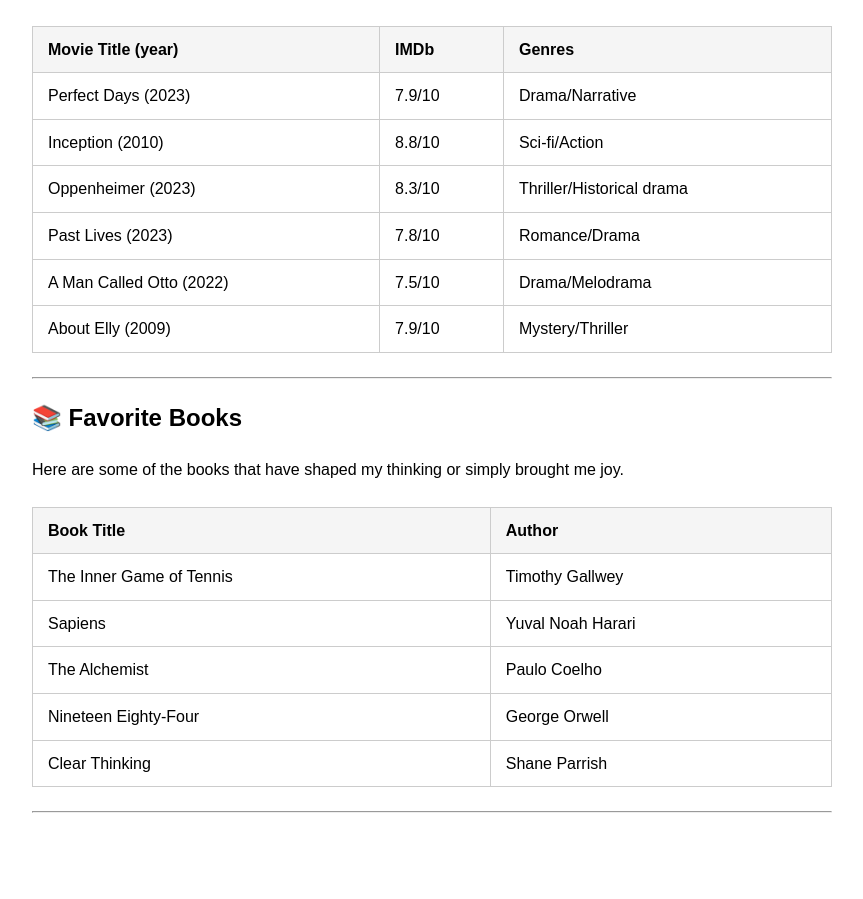
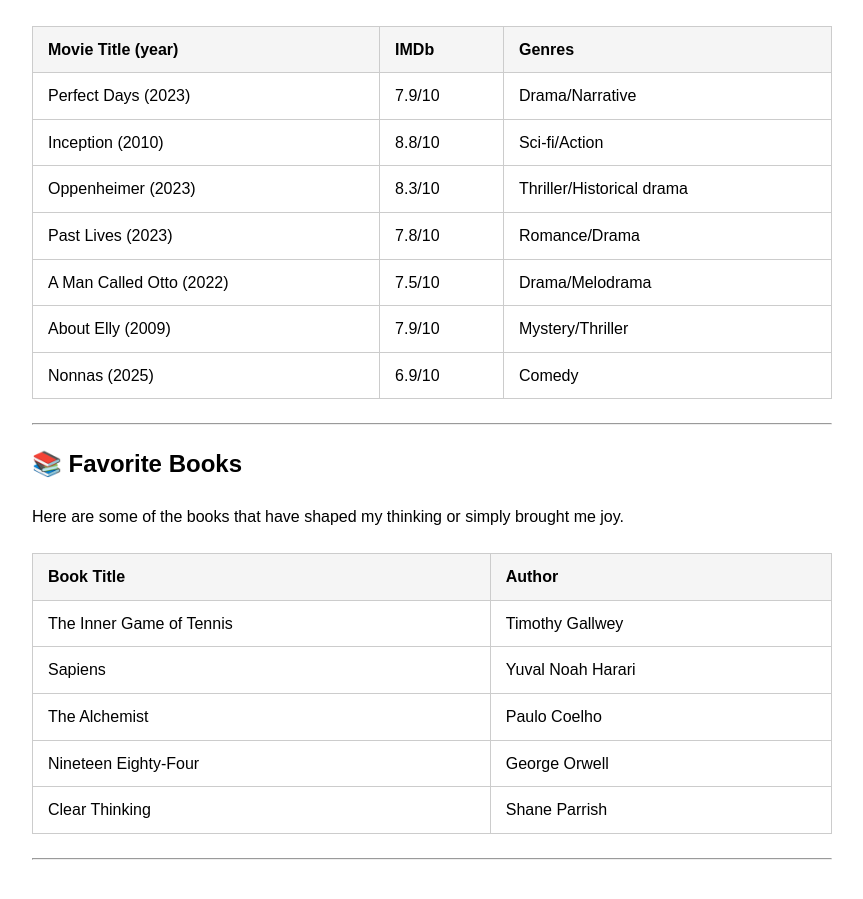
Before and after one commit to Pedram-Parnianpour/pedram-parnianpour.github.io, a Jekyll site: the page built from Life & Leisure.md, in a window 1280 px wide and 900 px high, scrolled down 2287 px. Shown: the whole window, without its empty margins (208-1071 px from the left). Built offline with Jekyll 4.4.1, drawn with Linux system fonts in a browser that asks for light colours; before the commit the page ends 3140 px from its top, so only the background shows below that.

Commit message:
Update Life & Leisure.md

```diff
--- a/Life & Leisure.md
+++ b/Life & Leisure.md
@@ -52,6 +52,7 @@ A few movies that I’ve really enjoyed — whether for their storytelling, cine
 | Past Lives (2023)        | 7.8/10                   | Romance/Drama        |
 | A Man Called Otto (2022) | 7.5/10                   | Drama/Melodrama      |
 | About Elly (2009)        | 7.9/10                   | Mystery/Thriller     |
+| Nonnas (2025)            | 6.9/10                   | Comedy               |
 
 ---
 
```
